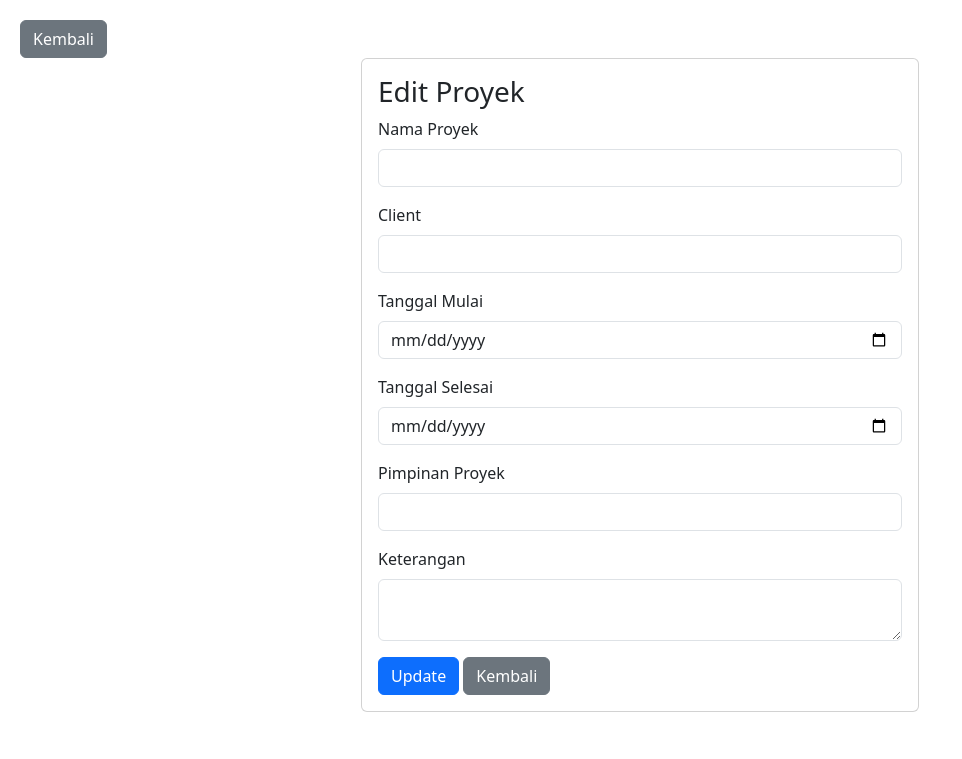
After one commit to ilhamfauzan630/https---github.com-ilhamfauzan630-lokasi-proyek-codeigniter, a CodeIgniter app: the page made by application/views/proyek/edit.php in a window 1280 px wide. The commit adds this page. Shown: the top 759 px of the page, without its empty margins (0-962 px from the left). Run offline with CodeIgniter, Linux system fonts and the light colour scheme; data that the repository does not hold is empty.

Commit message:
menambah fitur edit lokasi dan proyek

```diff
--- /dev/null
+++ b/application/views/proyek/edit.php
@@ -0,0 +1,54 @@
+<!DOCTYPE html>
+<html>
+
+<head>
+    <title>Edit Proyek</title>
+    <link href="https://cdn.jsdelivr.net/npm/bootstrap@5.3.3/dist/css/bootstrap.min.css" rel="stylesheet" integrity="sha384-QWTKZyjpPEjISv5WaRU9OFeRpok6YctnYmDr5pNlyT2bRjXh0JMhjY6hW+ALEwIH" crossorigin="anonymous">
+</head>
+
+<body>
+    <a href="<?= site_url('proyek') ?>" class="btn btn-secondary" style="margin-left: 20px; margin-top:20px" ;>Kembali</a>
+    <?php echo validation_errors(); ?>
+    <div class="container">
+        <div class="card mx-auto" style="width: 50%;">
+            <div class="card-body">
+                <h3 class="card-title">Edit Proyek</h3>
+                <form action="<?= site_url('proyek/update/' . $proyek->id) ?>" method="post">
+                    <div class="mb-3">
+                        <label for="nama_proyek" class="form-label">Nama Proyek</label>
+                        <input type="text" class="form-control" id="nama_proyek" name="nama_proyek" value="<?= $proyek->nama_proyek ?>" required>
+                    </div>
+                    <div class="mb-3">
+                        <label for="client" class="form-label">Client</label>
+                        <input type="text" class="form-control" id="client" name="client" value="<?= $proyek->client ?>" required>
+                    </div>
+                    <div class="mb-3">
+                        <label for="tgl_mulai" class="form-label">Tanggal Mulai</label>
+                        <input type="date" class="form-control" id="tgl_mulai" name="tgl_mulai" value="<?= $proyek->tgl_mulai ?>" required>
+                    </div>
+                    <div class="mb-3">
+                        <label for="tgl_selesai" class="form-label">Tanggal Selesai</label>
+                        <input type="date" class="form-control" id="tgl_selesai" name="tgl_selesai" value="<?= $proyek->tgl_selesai ?>" required>
+                    </div>
+                    <div class="mb-3">
+                        <label for="pimpinan_proyek" class="form-label">Pimpinan Proyek</label>
+                        <input type="text" class="form-control" id="pimpinan_proyek" name="pimpinan_proyek" value="<?= $proyek->pimpinan_proyek ?>" required>
+                    </div>
+                    <div class="mb-3">
+                        <label for="keterangan" class="form-label">Keterangan</label>
+                        <textarea class="form-control" id="keterangan" name="keterangan" required><?= $proyek->keterangan ?></textarea>
+                    </div>
+                    <button type="submit" class="btn btn-primary">Update</button>
+                    <a href="<?= site_url('proyek') ?>" class="btn btn-secondary">Kembali</a>
+                </form>
+            </div>
+        </div>
+    </div>
+
+    <br><br>
+
+    <script src="https://cdn.jsdelivr.net/npm/bootstrap@5.3.3/dist/js/bootstrap.bundle.min.js" integrity="sha384-YvpcrYf0tY3lHB60NNkmXc5s9fDVZLESaAA55NDzOxhy9GkcIdslK1eN7N6jIeHz" crossorigin="anonymous"></script>
+
+</body>
+
+</html>
--- a/application/views/proyeklokasi/index.php
+++ b/application/views/proyeklokasi/index.php
@@ -41,7 +41,6 @@
                         <td><?php echo $pl->tgl_selesai; ?></td>
                         <td><?php echo $pl->keterangan; ?></td>
                         <td>
-                            <a href="<?php echo site_url('proyeklokasi/edit/' . $pl->id); ?>" class="btn btn-warning btn-sm">Edit</a>
                             <a href="<?php echo site_url('proyeklokasi/delete/' . $pl->id); ?>" class="btn btn-danger btn-sm" onclick="return confirm('Apakah Anda yakin ingin menghapus data ini?');">Hapus</a>
                         </td>
                     </tr>
```
Also changed, not shown: application/controllers/Lokasi.php (+22 -1 lines), application/controllers/Proyek.php (+26 -3 lines), application/models/Lokasi_model.php (+17 -4 lines), application/models/Proyek_model.php (+9 -0 lines), application/views/lokasi/edit.php (added, +48 -0 lines), application/config/routes.php (line endings or trailing spaces).
